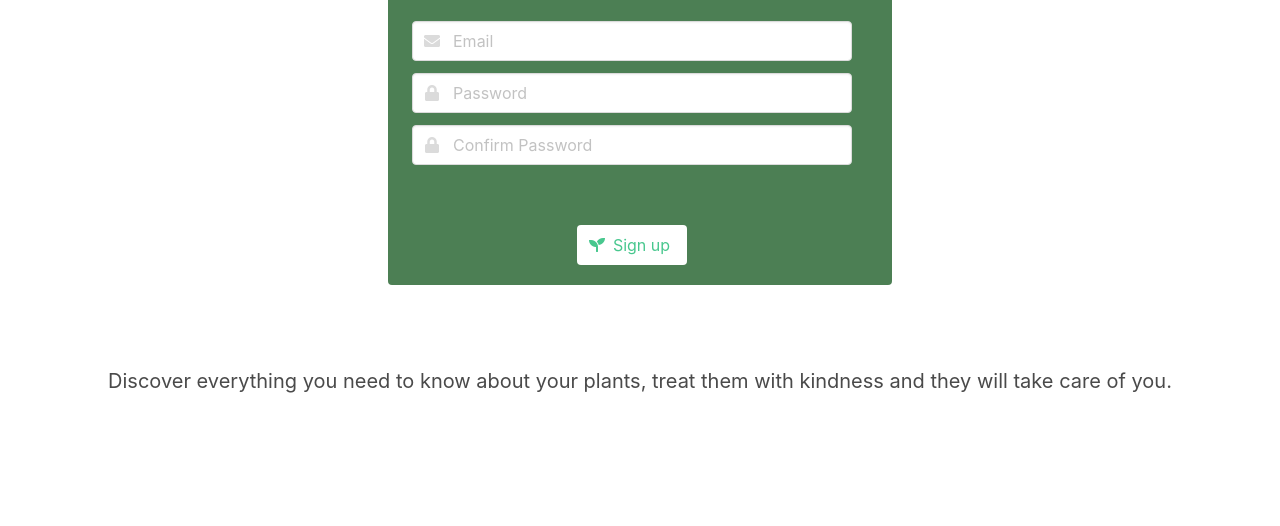
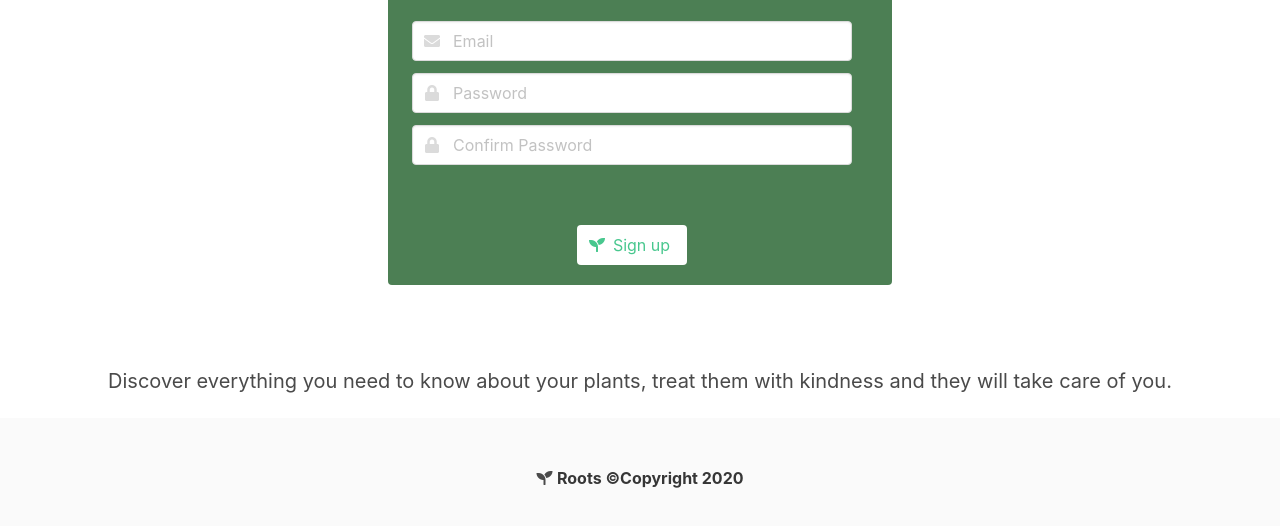
Before and after one commit to Goodlvn/roots-a-social-garden, a website: page public/html/signup.html in a window 1280 px wide. Shown: the part 248-774 px from the top of the page. Drawn offline with nearby package versions, Linux system fonts and the light colour scheme.

Commit message:
create footer

```diff
--- a/public/html/signup.html
+++ b/public/html/signup.html
@@ -96,6 +96,12 @@
         take
         care of you.
     </h2>
+    <footer class="footer">
+        <div class="content has-text-centered">
+            <i class="fas fa-seedling"></i>
+            <strong>Roots ©Copyright 2020</strong>
+        </div>
+    </footer>
 
 </body>
 
```
